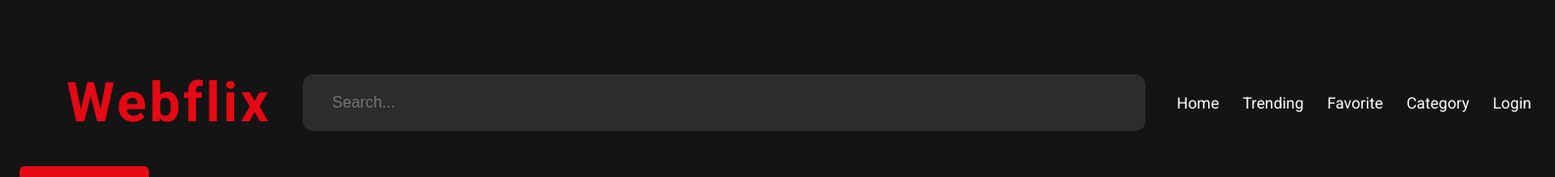
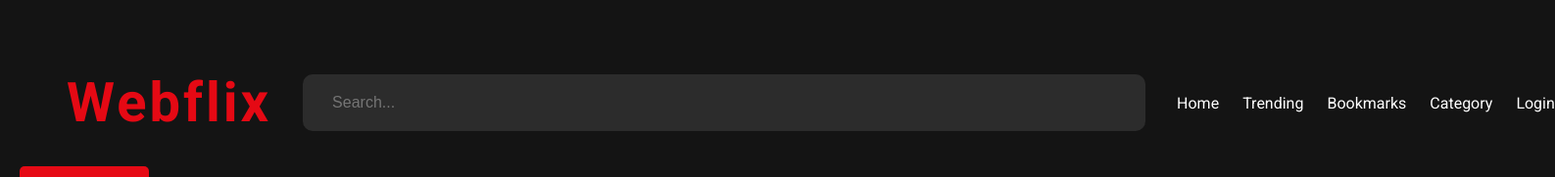
Before and after one commit to Zara-Git/Netflix-projekt, a React (Vite) app: page /category in a window 1280 px wide. Shown: the top 181 px of the page at 98% size, 1587 px wide, since content can reach past the window. Built offline with nearby package versions, Linux system fonts and the light colour scheme.

Commit message:
added navigation to home and bookmarks page

```diff
--- a/src/components/Navbar/Navbar.jsx
+++ b/src/components/Navbar/Navbar.jsx
@@ -7,7 +7,7 @@ export default function Navbar() {
     <nav className="navbar">
       <a href="#" onClick={()=> navigate("/")}>Home</a>
       <a href="#">Trending</a>
-      <a href="#">Favorite</a>
+      <a href="#" onClick={()=> navigate("/bookmarks")}>Bookmarks</a>
       <a href="#" onClick={() => navigate("/category")}>Category</a>
       <a href="#">Login</a>
     </nav>
```
